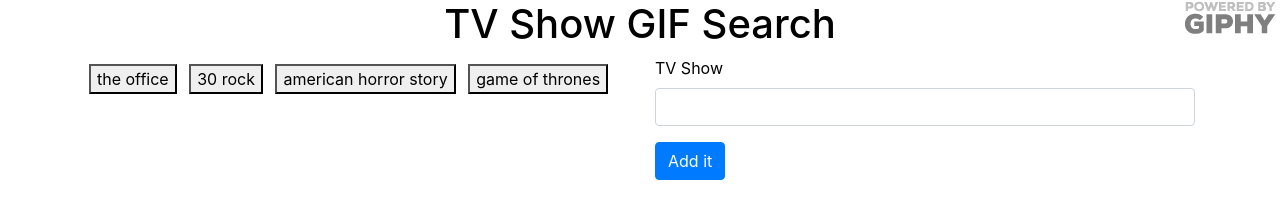
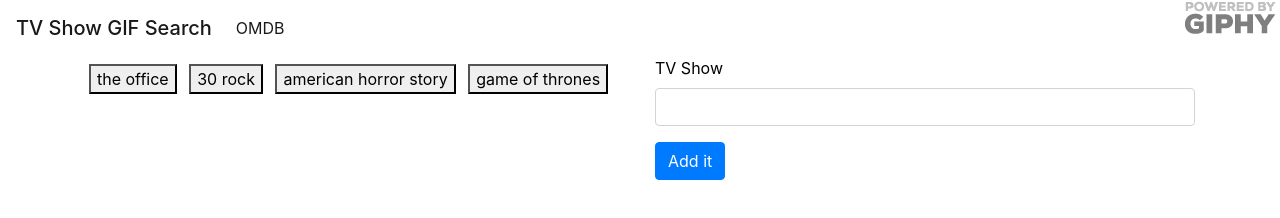
Before and after one commit to niles87/TV-gifs, a plain HTML site: page index.html in a window 1280 px wide. Drawn offline with nearby package versions, Linux system fonts and the light colour scheme.

Commit message:
added a navbar

```diff
--- a/index.html
+++ b/index.html
@@ -19,12 +19,17 @@
     <link rel="stylesheet" href="assets/css/style.css" />
   </head>
   <body>
+    <nav class="navbar navbar-expand-lg navbar-light" id="nav-bar">
+      <span class="navbar-brand mb-0 h1" id="nav-title">TV Show GIF Search</span>
+      <div class="collapse navbar-collapse" id="navbarNav">
+        <ul class="navbar-nav">
+          <li class="nav-item active">
+            <a class="nav-link" href="movie_search.html" id="omdb">OMDB</a>
+          </li>
+        </ul>
+      </div>
+    </nav>
     <div class="container">
-      <div class="row">
-        <div class="col">
-          <h1 class="text-center">TV Show GIF Search</h1>
-        </div>
-      </div>
       <div class="row">
         <div class="col">
           <div id="added-tvshows"></div>
```
